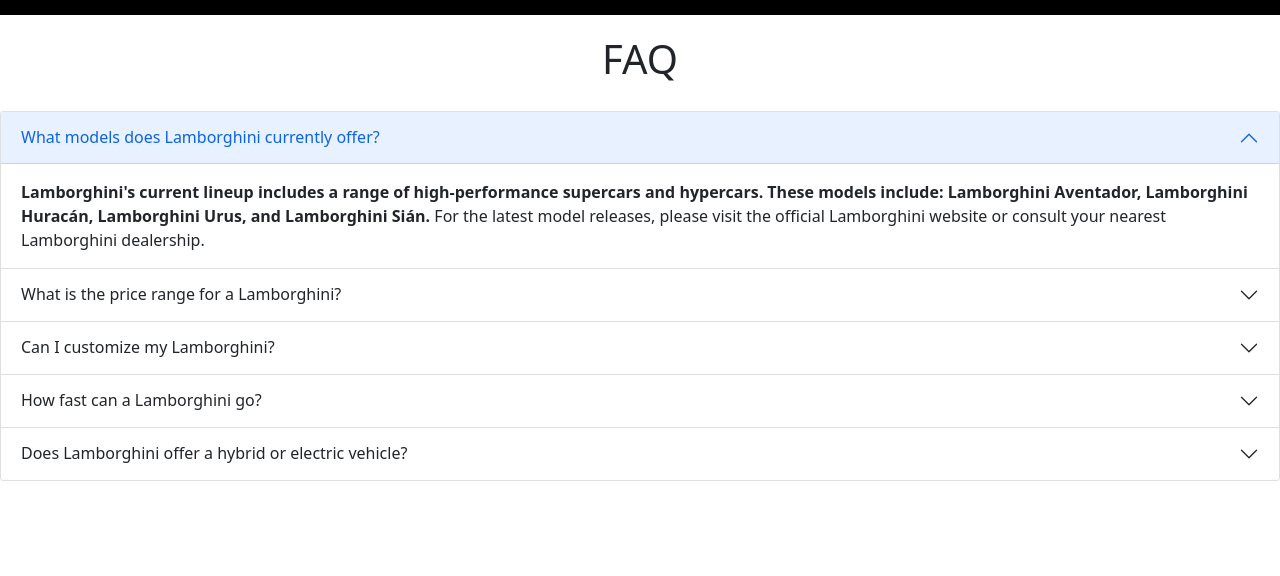
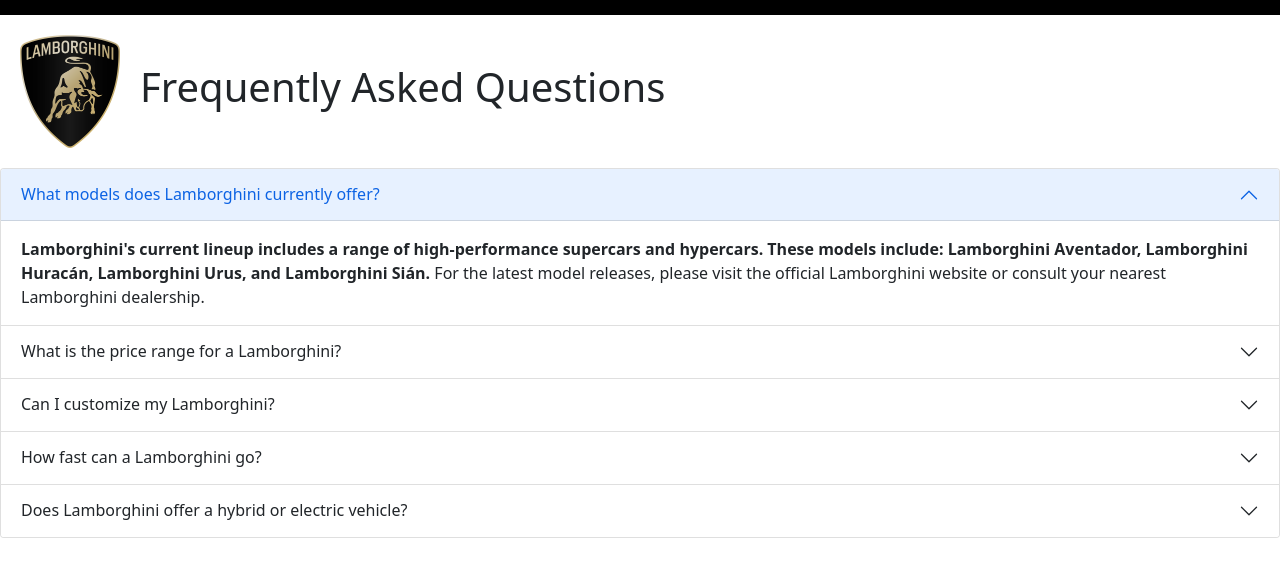
Before and after one commit to SHINNY525/CssFrameworkChallenge, a plain HTML site: page index.html in a window 1280 px wide. Drawn offline with nearby package versions, Linux system fonts and the light colour scheme.

Commit message:
added image and changed the h1 and css to make it look more cleaner.

```diff
--- a/index.html
+++ b/index.html
@@ -8,7 +8,10 @@
     <title>FAQ Page</title>
   </head>
   <body>
-    <h1>FAQ</h1>
+    <header>
+      <img src="images/Lamborghini_Logo.svg.png" alt="Lamborghini Logo">
+      <h1>Frequently Asked Questions</h1>
+    </header>
     <div class="accordion" id="accordionExample">
         <div class="accordion-item">
           <h2 class="accordion-header" id="headingOne">
--- a/style.css
+++ b/style.css
@@ -1,5 +1,15 @@
 body{
     border-top: 15px solid black;
+}
+
+header{
+    display: flex;
+    align-items: center;
+    padding: 20px;
+}
+
+img{
+    width: 100px;
 }
 
 h1{
```
Also changed, not shown: images/Lamborghini_Logo.svg.png (added).
